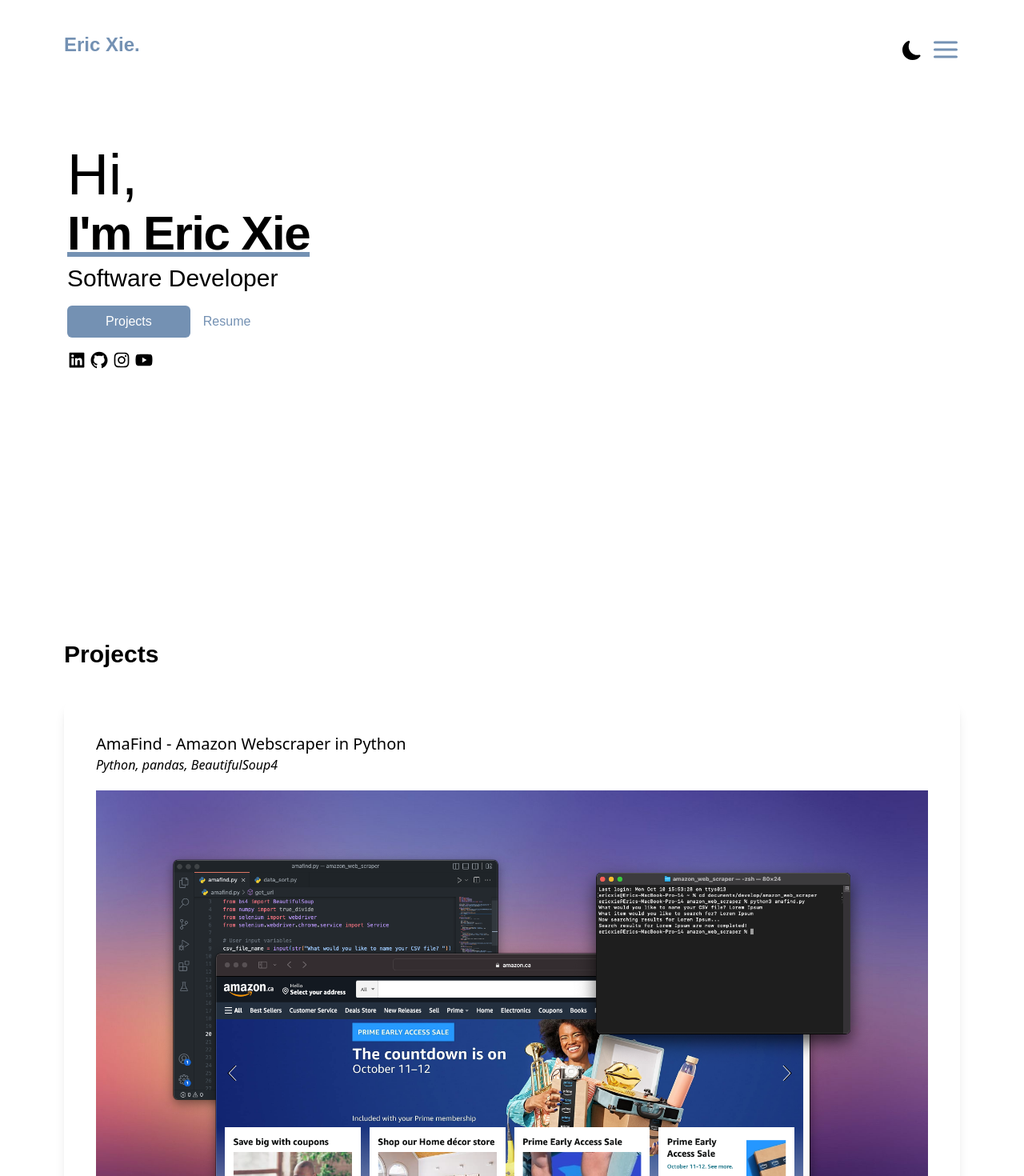
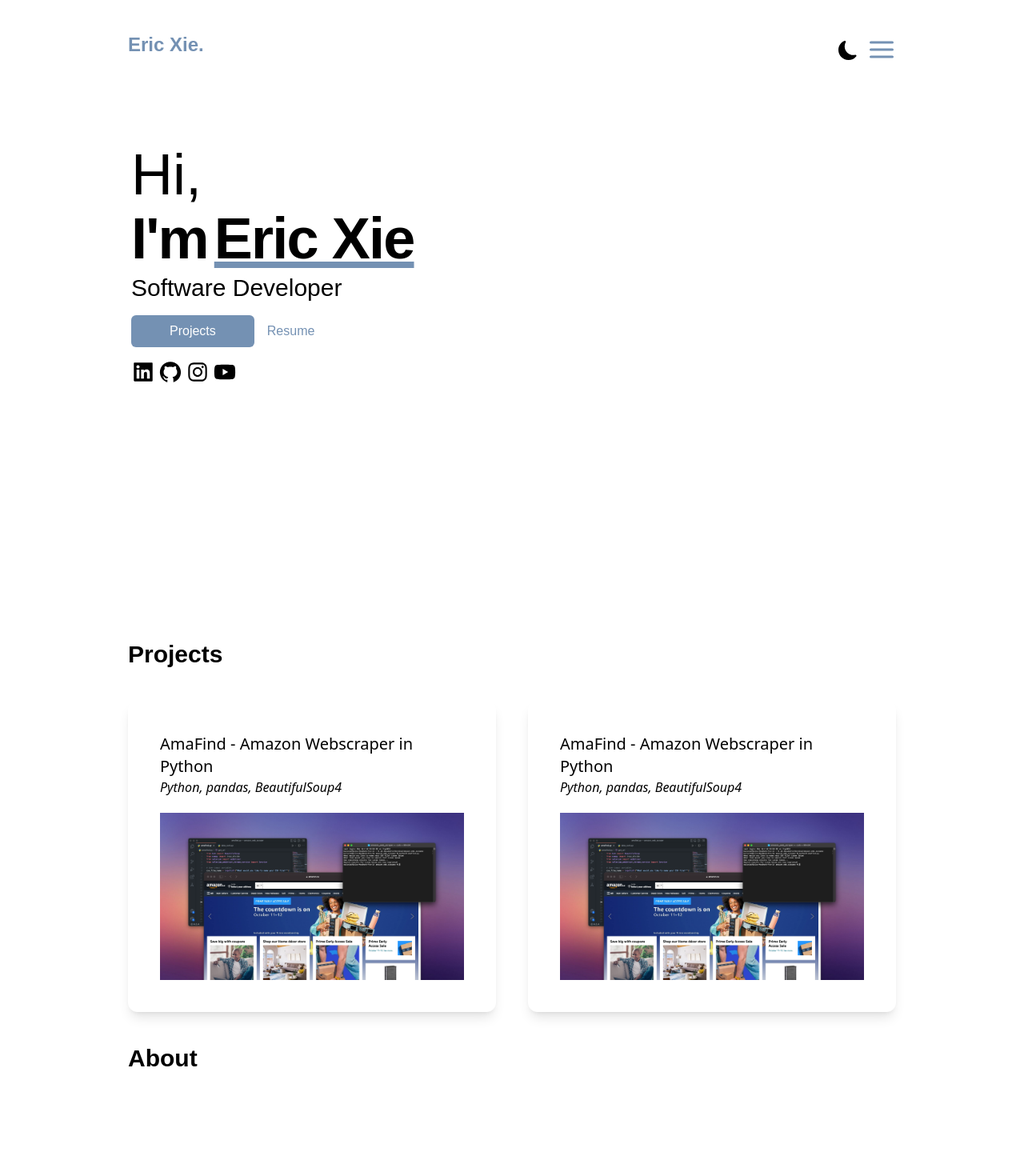
Before and after one commit to ericcxie/personal-website, a Next.js app: page / in a window 1280 px wide. Shown: the top 1470 px of the page at 80% size. After the commit the page ends 1341 px from the top, so only its background shows below. Built offline with nearby package versions, Linux system fonts and the light colour scheme.

Commit message:
Feature index.js
Implemented responsive screen

```diff
--- a/pages/index.js
+++ b/pages/index.js
@@ -1,29 +1,32 @@
-import Head from 'next/head'
+import Head from 'next/head';
 import { BsMoonFill } from 'react-icons/bs';
 import { AiFillLinkedin, AiFillGithub, AiOutlineInstagram, AiFillYoutube } from 'react-icons/ai';
 import Image from 'next/image';
-import arrow from '../public/components/Arrow 2.svg'
-import amafind from '../public/img/amafind.png'
+import arrow from '../public/components/Arrow 2.svg';
+import amafind from '../public/img/amafind.png';
 import { FiMenu } from 'react-icons/fi';
-import favicon from '../public/img/favicon.png'
+import favicon from '../public/img/favicon.png';
+import { useState } from "react";
+import dots from '../public/components/dots.svg';
 
 
 export default function Home() {
+  const [darkMode, setDarkMode] = useState(false);
   return (
-    <div>
+    <div className={darkMode ? "dark" : ""}>
       <Head>
         <title>Eric Xie</title>
         <meta name="description" content="Eric Xie | Software Developer" />
         <link rel="icon" href="/favicon.png" />
       </Head>
 
-      <main className='bg-white px-10 md:px-20'>
+      <main className='bg-white px-10 md:px-20 lg:px-40 dark:bg-[#121212]'>
         <section className="min-h-screen">
           <nav className="py-10 mb-12 flex justify-between">
             <h1 className='text-2xl font-poppins font-bold text-blue'>Eric Xie.</h1>
             <ul className='flex items-center'>
               <li>
-                <BsMoonFill className='cursor-pointer text-2xl'/>
+                <BsMoonFill onClick={() => setDarkMode(!darkMode)} className='cursor-pointer text-2xl dark:text-white'/>
               </li>
               <li className='pl-3 pt-1'>
                 <button>
@@ -32,37 +35,37 @@ export default function Home() {
               </li>
             </ul>
           </nav>
-          <div className='pl-1'>
-            <h2 className='text-7xl py-2 font-poppins font-thin'>Hi,</h2>
-            <h1 className='text-6xl font-poppins font-bold underline decoration-blue tracking-tight'>I'm Eric Xie</h1>
-            <h3 className='text-3xl font-poppins font-light py-2'>Software Developer</h3>
+          <div className='pl-1 dark:text-white'> {/* Home page */}
+            <h2 className='py-2 font-poppins font-thin text-6xl md:text-7xl'>Hi,</h2>
+            <div className='flex gap-2 justify-start text-5xl md:text-7xl'>
+              <h1 className='font-poppins font-bold tracking-tight'>I'm</h1>
+              <h1 className='font-poppins font-bold underline underline-offset-3 decoration-blue decoration-7 tracking-tight md:decoration-8'>Eric Xie</h1>
+            </div>
+            <h3 className='font-poppins font-light py-2 text-2xl md:text-3xl'>Software Developer</h3>
           </div>
           <div className='py-2 px-1 flex justify-start gap-4'>
             <button className="font-poppins text-small bg-blue hover:bg-[#537399] text-white font-medium py-1.5 px-12 rounded-md pt-2 pb-2">Projects</button>
             <button className='font-poppins font-medium text-blue'>Resume</button>
           </div>
-          <div className='text-2xl flex justify-start gap-1 pl-1 py-2'>
-            <a class href="https://www.linkedin.com/in/ericcxie/"><AiFillLinkedin/></a>
+          <div className='text-2xl flex justify-start gap-1 pl-1 py-2 md:text-3xl dark:text-white'>
+            <a href="https://www.linkedin.com/in/ericcxie/"><AiFillLinkedin/></a>
             <a href="https://github.com/ericcxie"><AiFillGithub/></a>
             <a href="https://www.instagram.com/ericcxie/"><AiOutlineInstagram/></a>
             <a href="https://www.youtube.com/@ericcxie"><AiFillYoutube/></a>
-          </div>
-          <div className='relative mx-auto py-20'>
-
           </div>
         </section>
 
         <section>
           <div>
-            <h3 className='text-3xl font-poppins font-semibold'>Projects</h3>
+            <h3 className='text-3xl font-poppins font-semibold dark:text-white'>Projects</h3>
           </div>
-          <div>
-            <div className='shadow-lg p-10 rounded-xl my-10'>
+          <div className='lg:flex gap-10 lg:grid-cols-3 dark:text-white'> {/* Project cards */}
+            <div className='shadow-lg p-10 rounded-xl my-10 dark:shadow-blue'>
               <h3 className='text-xl font-medium'>AmaFind - Amazon Webscraper in Python</h3>
               <p className='italic pb-5'>Python, pandas, BeautifulSoup4</p>
               <Image src={amafind}/>
             </div>
-            <div className='shadow-lg p-10 rounded-xl my-10'>
+            <div className='shadow-lg p-10 rounded-xl my-10 dark:shadow-blue'>
               <h3 className='text-xl font-medium'>AmaFind - Amazon Webscraper in Python</h3>
               <p className='italic pb-5'>Python, pandas, BeautifulSoup4</p>
               <Image src={amafind}/>
--- a/tailwind.config.js
+++ b/tailwind.config.js
@@ -1,5 +1,6 @@
 /** @type {import('tailwindcss').Config} */
 module.exports = {
+  darkMode: "class",
   content: [
         "./pages/**/*.{js,ts,jsx,tsx}",
         "./components/**/*.{js,ts,jsx,tsx}",
```
Also changed, not shown: public/components/dots.svg (added).
